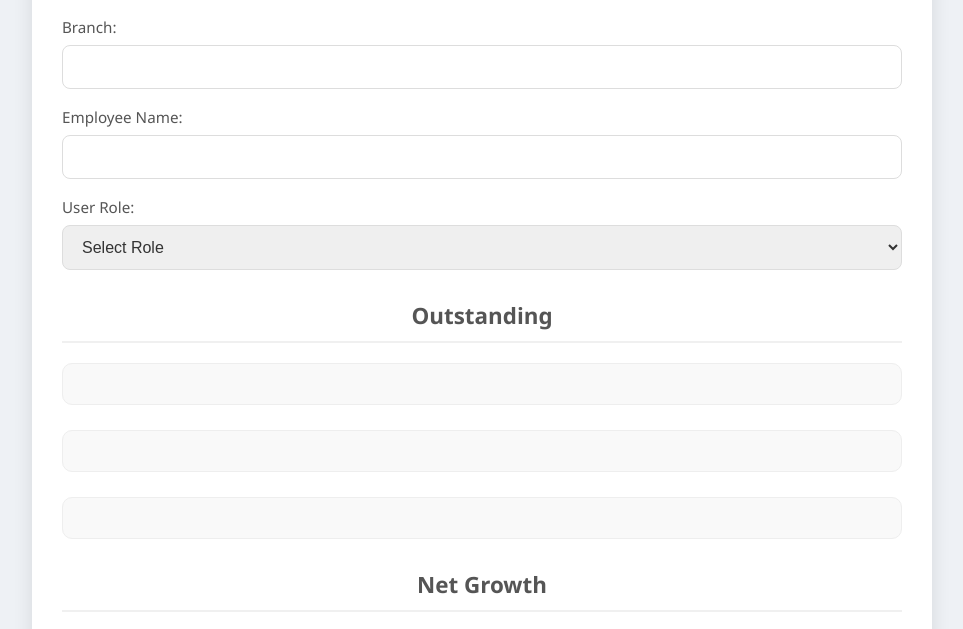
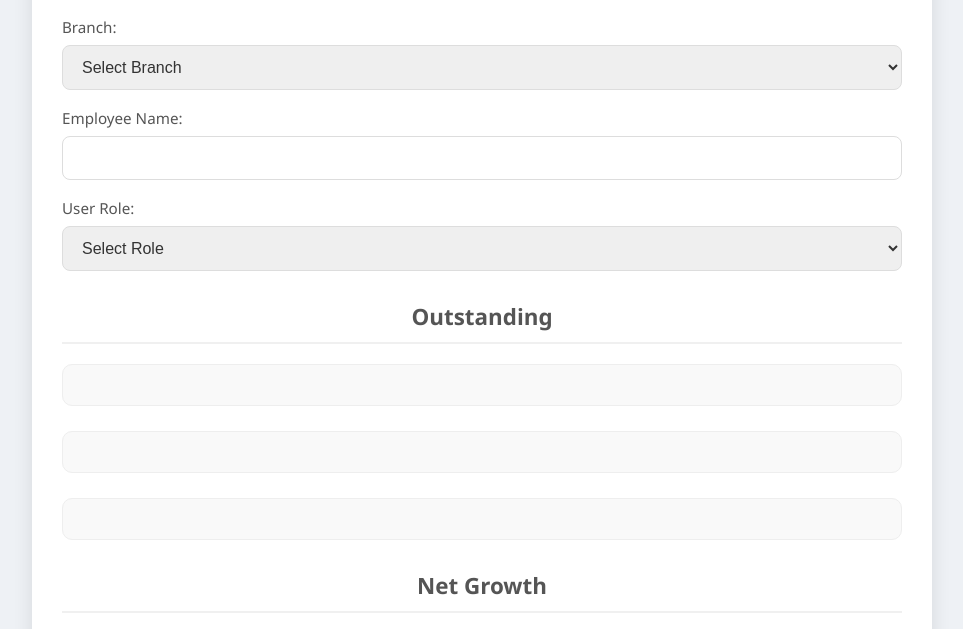
Before and after one commit to smlfin/Branchtracker, a plain HTML site: page index.html in a window 1280 px wide. Shown: the part 164-793 px from the top of the page, without its empty margins (158-1121 px from the left). Drawn offline with Linux system fonts and the light colour scheme; no server answers.

Commit message:
Add files via upload

```diff
--- a/index.html
+++ b/index.html
@@ -12,9 +12,31 @@
 
         <form id="performanceForm">
             <div class="form-group">
-                <label for="branch">Branch:</label>
-                <input type="text" id="branch" name="Branch" required>
-            </div>
+    <label for="branch">Branch:</label>
+    <select id="branch" name="Branch" required>
+        <option value="">Select Branch</option>
+        <option value="Alathur">Alathur</option>
+        <option value="Angamaly">Angamaly</option>
+        <option value="Chengannur">Chengannur</option>
+        <option value="Edappally">Edappally</option>
+        <option value="Harippad">Harippad</option>
+        <option value="Kattapana">Kattapana</option>
+        <option value="Koduvayur">Koduvayur</option>
+        <option value="Kottayam">Kottayam</option>
+        <option value="Kuzhalmannam">Kuzhalmannam</option>
+        <option value="Mattancherry">Mattancherry</option>
+        <option value="Mavelikara">Mavelikara</option>
+        <option value="Muvattupuzha">Muvattupuzha</option>
+        <option value="Nedumkandom">Nedumkandom</option>
+        <option value="Nenmara">Nenmara</option>
+        <option value="Paravoor">Paravoor</option>
+        <option value="Perumbavoor">Perumbavoor</option>
+        <option value="Thiruvalla">Thiruvalla</option>
+        <option value="Thiruwillamala">Thiruwillamala</option>
+        <option value="Thodupuzha">Thodupuzha</option>
+        <option value="Headquarters">Headquarters</option>
+    </select>
+</div>
             <div class="form-group">
                 <label for="employeeName">Employee Name:</label>
                 <input type="text" id="employeeName" name="Employee name" required>
```
